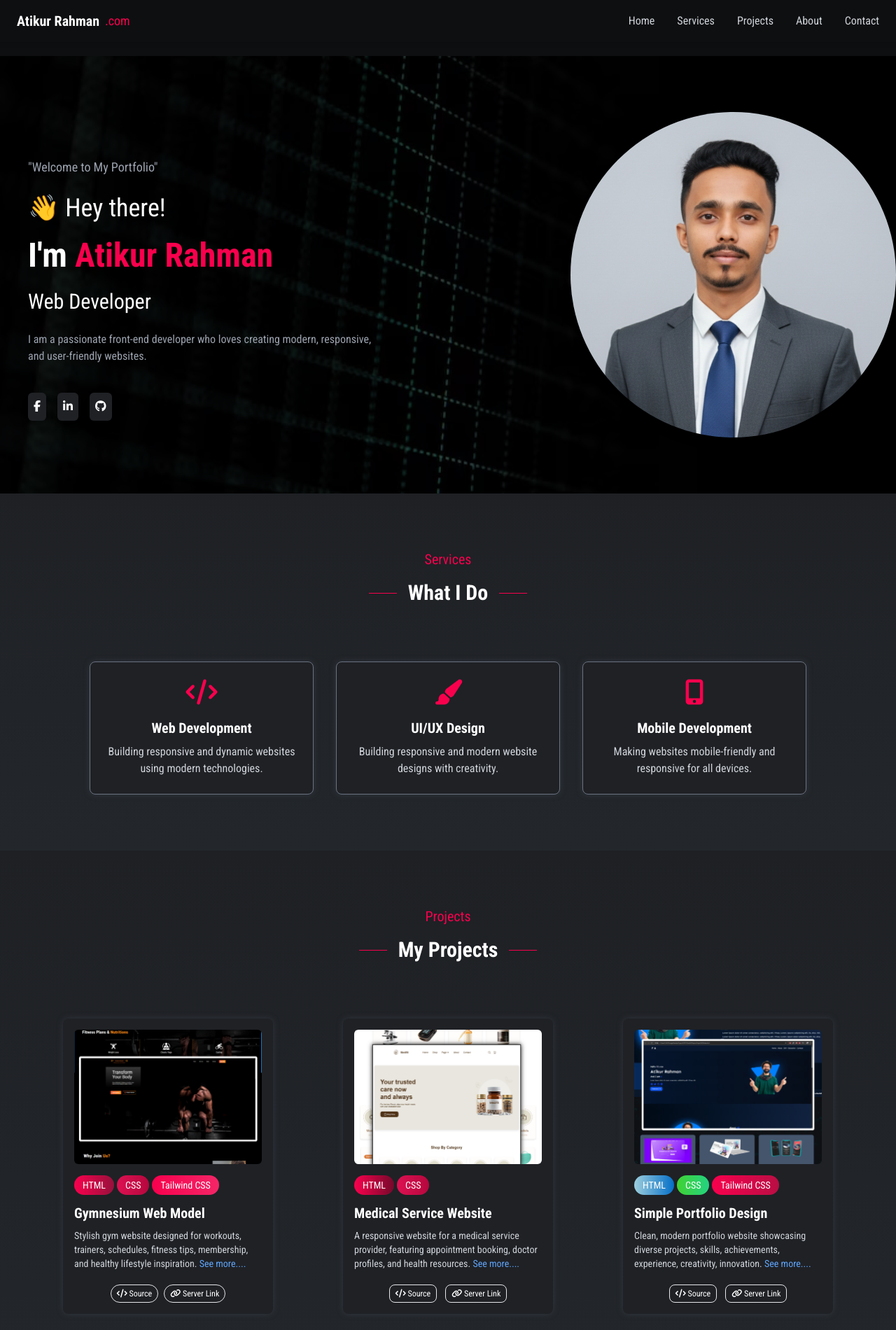
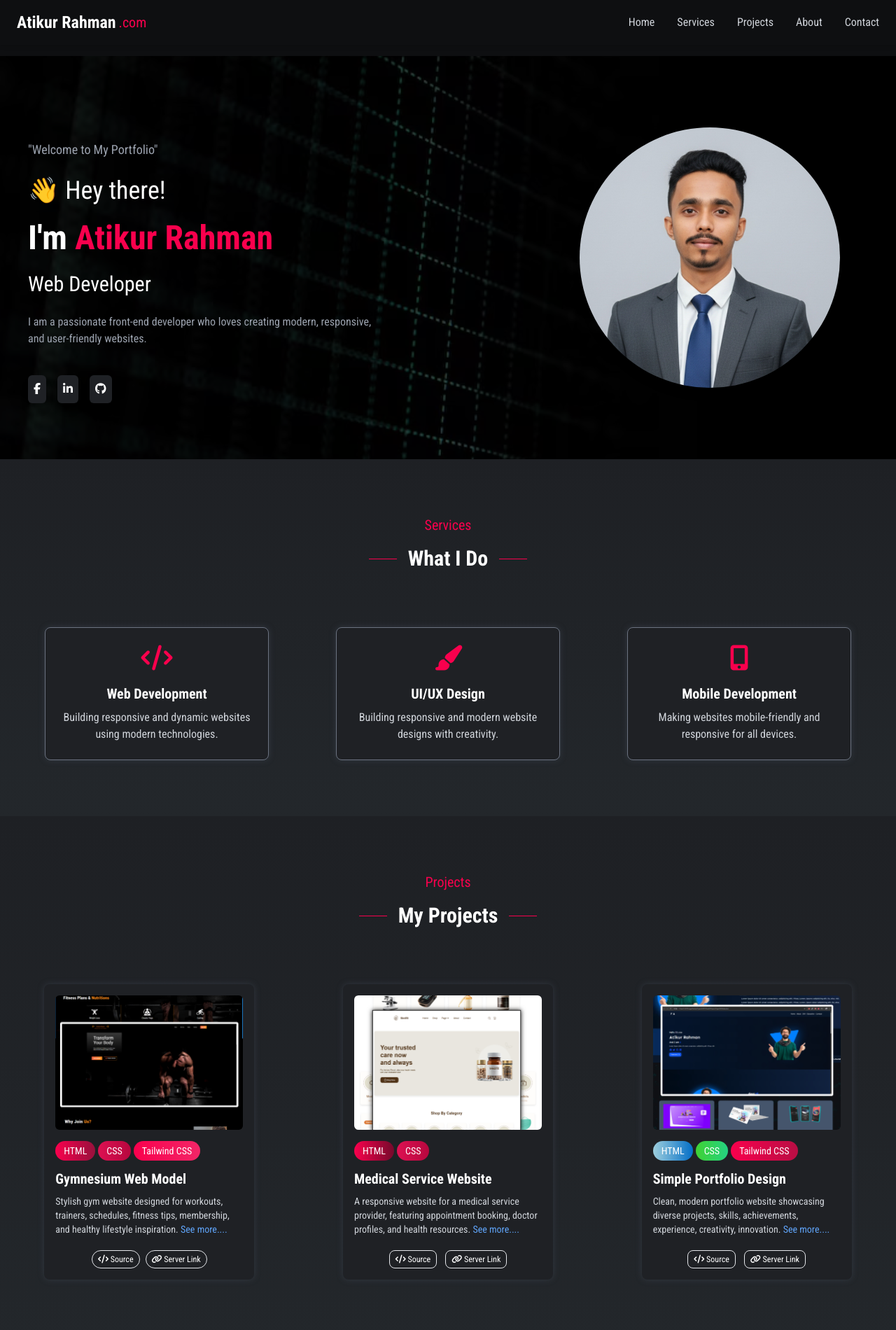
Before and after one commit to atikurrahman24/Portfolio, a plain HTML site: page index.html in a window 1280 px wide. Shown: the top 1900 px of the page at 70% size. Drawn offline with nearby package versions, Linux system fonts and the light colour scheme.

```diff
--- a/index.html
+++ b/index.html
@@ -49,9 +49,9 @@
     <!-- Navbar -->
     <header class="bg-[#0e0f11] fixed w-full z-50 shadow-md">
         <div class="max-w-7xl mx-auto flex justify-between items-center px-6 py-4">
-            <div class="flex items-center gap-2">
-                <span class="font-bold text-xl">Atikur Rahman</span>
-                <span class="text-[#f9004d] text-lg">.com</span>
+            <div class="flex items-center gap-1">
+                <span class="font-bold text-2xl">Atikur Rahman</span>
+                <span class="text-[#f9004d] text-xl p">.com</span>
             </div>
 
             <!-- Desktop menu -->
@@ -116,7 +116,7 @@
                 <!-- Profile Image -->
                 <div class="flex justify-center lg:justify-end animate-fadeSlideUp order-1 lg:order-2">
                     <img src="./Images/profile.jpg"
-                        class="w-2/4 lg:w-3/4 rounded-full object-cover hover:scale-105 transition-transform duration-300 shadow-lg"
+                        class="w-3/4 lg:w-3/5 rounded-full object-cover hover:scale-105 transition-transform duration-300 shadow-lg mr-0 lg:mr-20"
                         alt="Atikur Rahman Profile">
                 </div>
             </div>
@@ -134,7 +134,7 @@
                 </div>
             </div>
 
-            <div class="flex flex-col lg:flex-row justify-center items-center gap-10 lg:gap-8 px-6 lg:px-0">
+            <div class="flex flex-col lg:flex-row justify-center items-center gap-10 lg:gap-24 px-6 lg:px-0">
 
                 <!-- Service 1 -->
                 <div
@@ -176,7 +176,7 @@
             </div>
 
             <!-- Project Items -->
-            <div class="grid grid-cols-1 md:grid-cols-2 lg:grid-cols-3 gap-15 place-items-center justify-center px-10 ">
+            <div class="grid grid-cols-1 md:grid-cols-2 lg:grid-cols-3 gap-15 place-items-center justify-center ">
 
                 <!-- Project Item 1 -->
                 <div
@@ -288,10 +288,10 @@
 
                 <!-- image -->
                 <img src="./Images/profile.jpg" alt=""
-                    class="w-3/4 md:w-2/4 lg:w-2/3 min-w-60 max-w-100 h-auto rounded-full border-2 border-[#f9004d] shadow-[0_0_20px_rgba(75,85,99,0.4)] object-cover">
+                    class="w-3/4 md:w-2/4 lg:w-3/5 min-w-60 max-w-100 h-auto rounded-full border-2 border-[#f9004d] shadow-[0_0_20px_rgba(75,85,99,0.4)] object-cover">
 
                 <!-- About Me Text -->
-                <div class="pl-0  flex flex-col justify-center">
+                <div class="pl-0  flex flex-col justify-center mr-0 lg:mr-40">
 
                     <h3 class="text-2xl text-white  mb-4">I`m Available for</h3>
                     <h4 class="text-xl text-[#f9004d] mb-4">Web Development</h4>
@@ -334,10 +334,10 @@
 
             <!-- Action -->
             <div class="flex justify-around">
-                <div class="flex flex-col lg:flex-row justify-center items-center content-center pt-10 gap-20 ">
+                <div class="flex flex-col lg:flex-row justify-center items-center content-center pt-4 lg:pt-10 gap-8 lg:gap-20 ">
 
                     <!-- Contact Details -->
-                    <div class="flex flex-col gap-8">
+                    <div class="flex flex-col gap-4 lg:gap-8">
                         <div
                             class="flex items-center gap-4 bg-[#1f2125] p-4 rounded shadow-[0_0_10px_rgba(75,85,99,0.4)] hover:scale-105 transition-transform duration-300">
                             <i class="fas fa-phone text-[#f9004d] text-2xl"></i>
```
Also changed, not shown: 1 other file.
